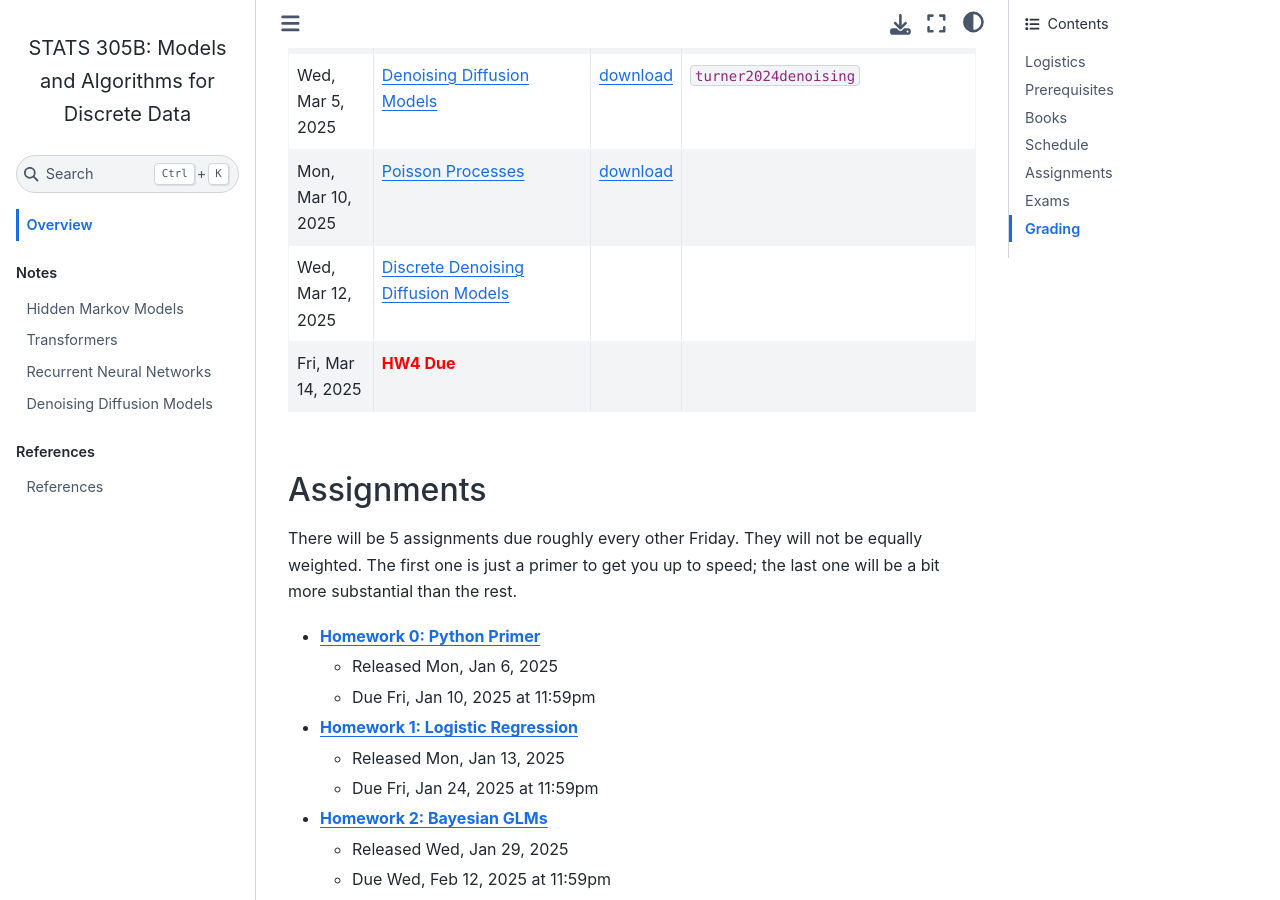
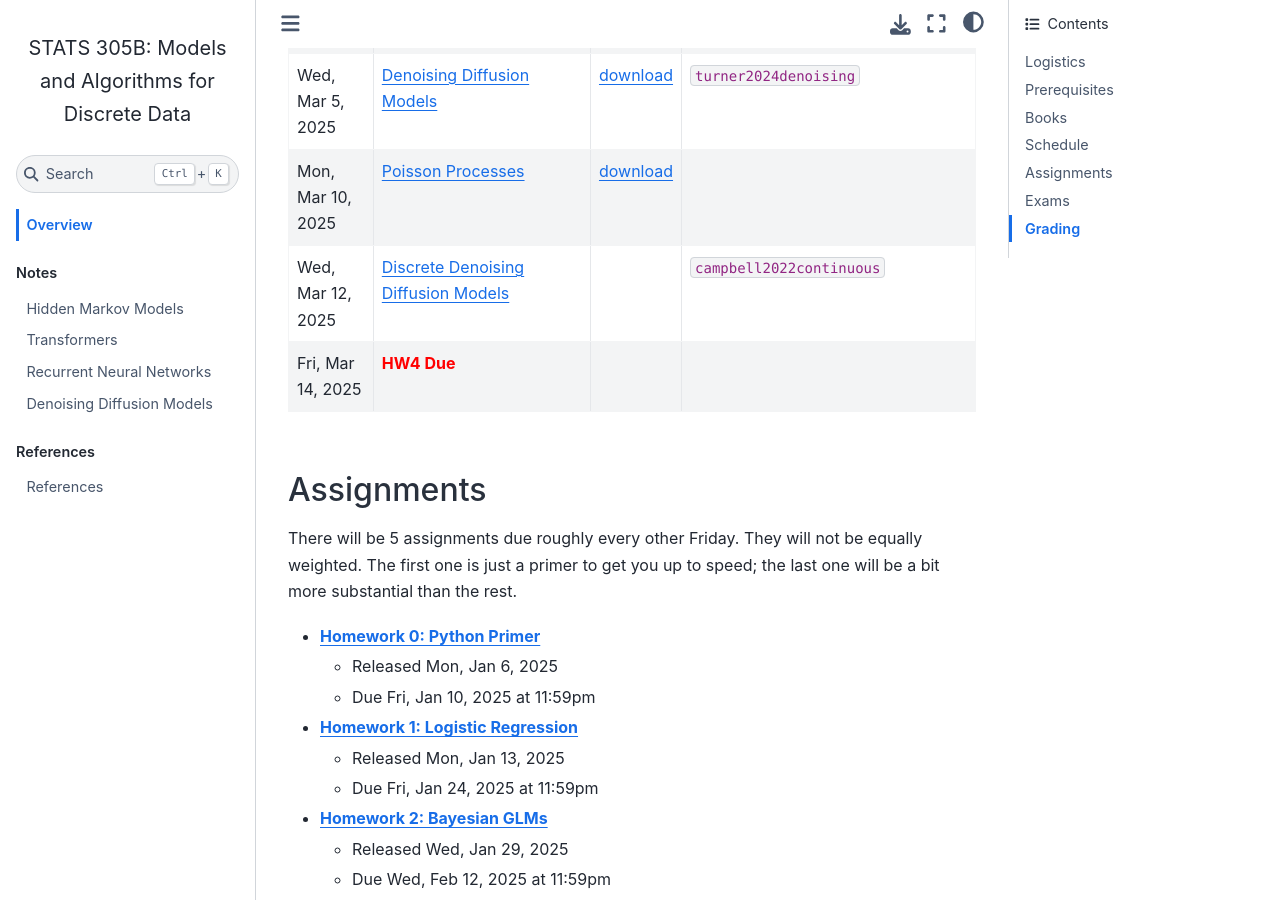
Before and after one commit to slinderman/stats305b, a Jupyter Book: the page built from index.md, in a window 1280 px wide and 900 px high, scrolled down 3272 px. Built offline with Jupyter Book 1.0.4 settings and Sphinx 7.4.7 and the Sphinx Book theme 1.1.4, drawn with Linux system fonts in a browser that asks for light colours; pages that are not in the unit, such as notebooks, are missing from menus; cross-references to code outside the pages are shown as plain code.

Commit message:
adding reading for last lecture

```diff
--- a/index.md
+++ b/index.md
@@ -54,7 +54,7 @@ _Please note that this is a **tentative** schedule. It may change slightly depen
 | Mon, Mar  3, 2025 | [Recurrent Neural Networks](lectures/15_rnns.md)  | [download](slides/15_rnns.pdf) | {cite:p}`goodfellow2016deep` Ch 9 <br>{cite:p}`smith2023simplified` and {cite:p}`gu2023mamba` |
 | Wed, Mar  5, 2025 | [Denoising Diffusion Models](lectures/16_diffusion.md) | [download](slides/16_diffusion.pdf) | {cite:p}`turner2024denoising` |
 | Mon, Mar 10, 2025 | [Poisson Processes](lectures/17_poisson_processes.ipynb) | [download](slides/17_poisson_processes.pdf) | |
-| Wed, Mar 12, 2025 | [Discrete Denoising Diffusion Models](lectures/18_discrete_diffusion.ipynb) | | |
+| Wed, Mar 12, 2025 | [Discrete Denoising Diffusion Models](lectures/18_discrete_diffusion.ipynb) | |  {cite:p}`campbell2022continuous` |
 | Fri, Mar 14, 2025 | <span style="color:red">**HW4 Due**</span> | |  |
 
 ## Assignments
```
